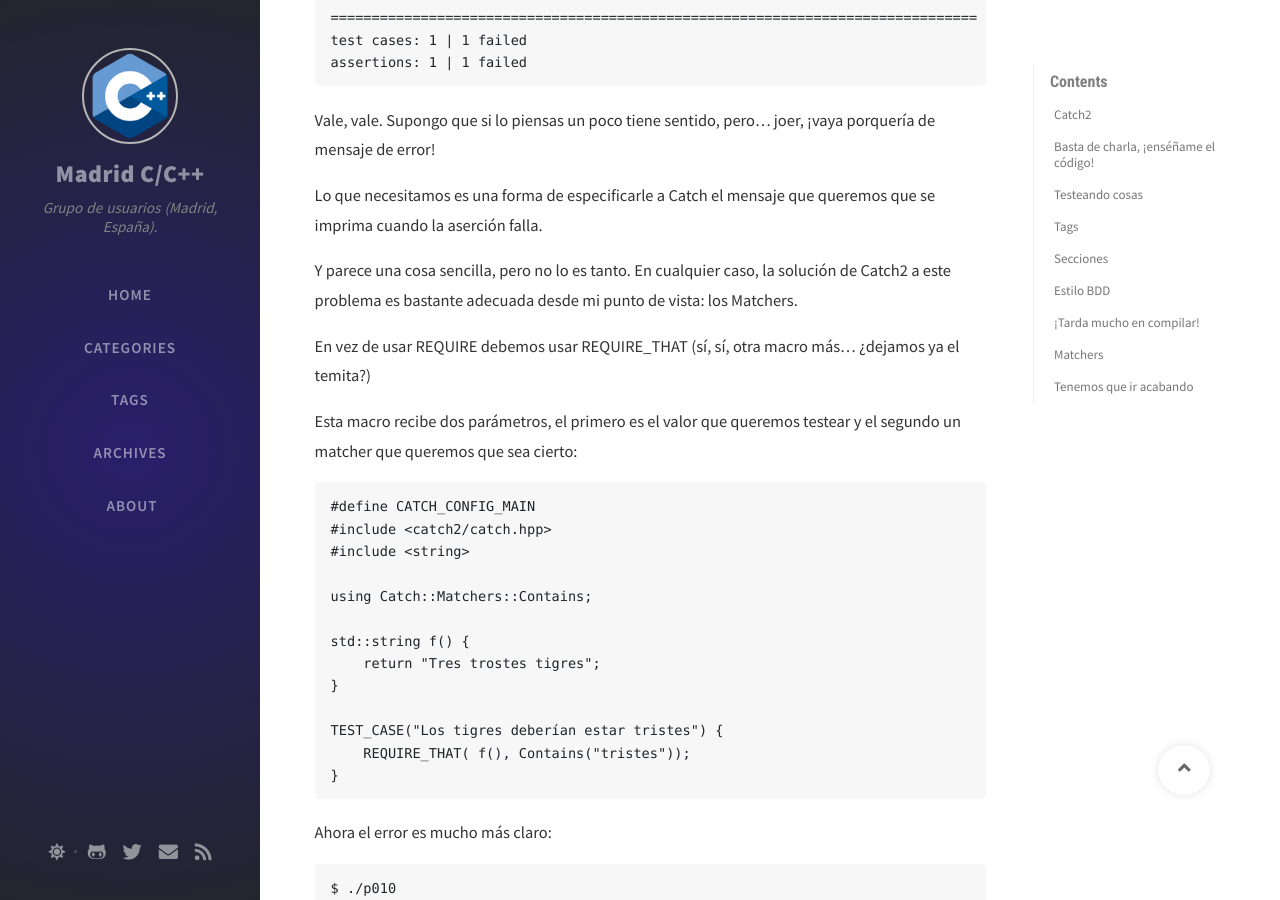
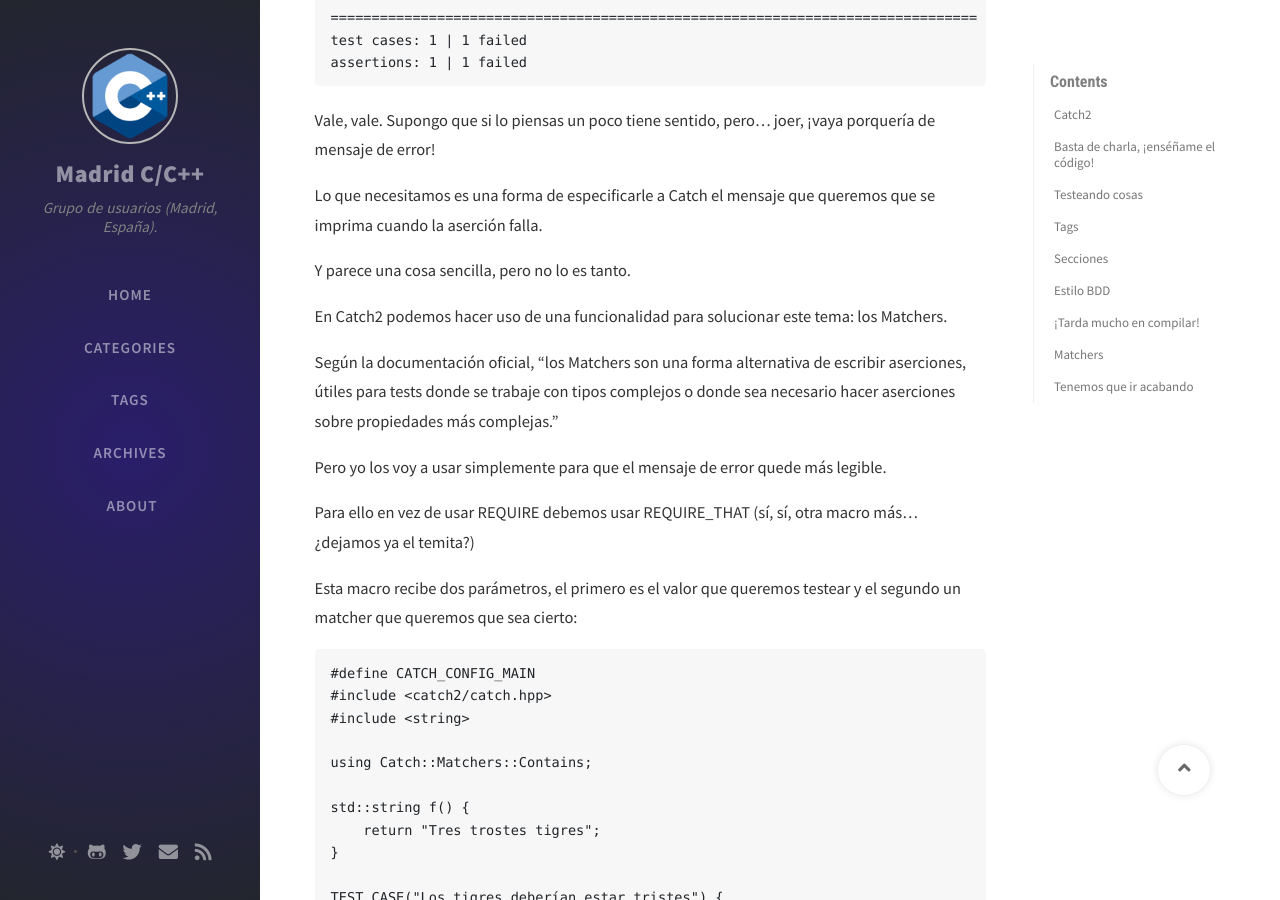
Before and after one commit to madridccppug/madridccppug.github.io, a Jekyll site: the page built from _posts/2020-11-22-catch2.md, in a window 1280 px wide and 900 px high, scrolled down 13766 px. Built offline with Jekyll 4.4.1, drawn with Linux system fonts in a browser that asks for light colours; nearby versions of some CDN libraries; comment, search, counter and statistics services are not loaded; some of the changed text lies outside the part shown.

Commit message:
Reescrita la sección sobre Matchers para intentar no dar la sensación de que solo sirven para poner mensajes de error en bonito

````diff
--- a/_posts/2020-11-22-catch2.md
+++ b/_posts/2020-11-22-catch2.md
@@ -555,9 +555,15 @@ Vale, vale. Supongo que si lo piensas un poco tiene sentido, pero... joer, ¡vay
 
 Lo que necesitamos es una forma de especificarle a Catch el mensaje que queremos que se imprima cuando la aserción falla.
 
-Y parece una cosa sencilla, pero no lo es tanto. En cualquier caso, la solución de Catch2 a este problema es bastante adecuada desde mi punto de vista: los Matchers.
+Y parece una cosa sencilla, pero no lo es tanto.
 
-En vez de usar REQUIRE debemos usar REQUIRE_THAT (sí, sí, otra macro más... ¿dejamos ya el temita?)
+En Catch2 podemos hacer uso de una funcionalidad para solucionar este tema: los Matchers.
+
+Según la documentación oficial, "los Matchers son una forma alternativa de escribir aserciones, útiles para tests donde se trabaje con tipos complejos o donde sea necesario hacer aserciones sobre propiedades más complejas."
+
+Pero yo los voy a usar simplemente para que el mensaje de error quede más legible.
+
+Para ello en vez de usar REQUIRE debemos usar REQUIRE_THAT (sí, sí, otra macro más... ¿dejamos ya el temita?)
 
 Esta macro recibe dos parámetros, el primero es el valor que queremos testear y el segundo un matcher que queremos que sea cierto:
 ```
@@ -641,6 +647,8 @@ TEST_CASE("Los tigres deberían estar tristes") {
 ¡Y así reivindicamos a esas grandes keywords desconocidas:
 [and](https://en.cppreference.com/w/cpp/keyword/and) y [or](https://en.cppreference.com/w/cpp/keyword/or).
 
+Si estás pensando en usar Catch2 de forma seria mi recomendación es que conozcas los Matchers. Es mi opinión que no deben usarse para todos los tests, pero son muy útiles en más de una ocasión... y no solo para que el mensaje de error quede más bonito.
+
 ## Tenemos que ir acabando
 
 Mi Community Manager me está diciendo que el post está quedando demasiado largo.
````
